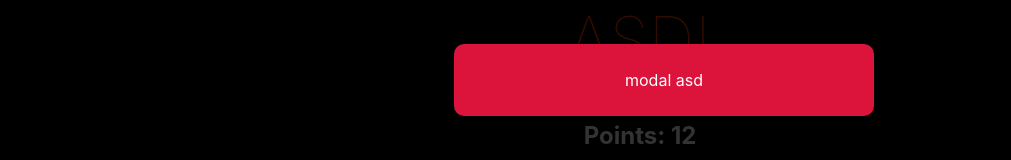
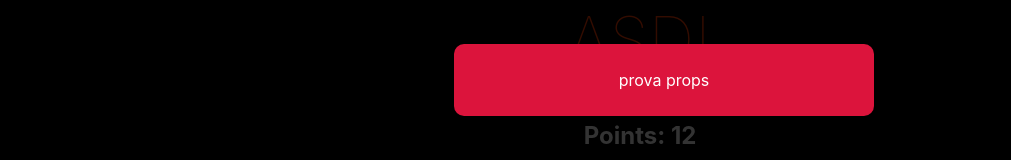
Before and after one commit to SimoneTedesco/launch-countdown-timer-main, a Svelte app: page / in a window 1280 px wide. Shown: the part 256-416 px from the top of the page, without its empty margins (0-1011 px from the left). Built offline with nearby package versions, Linux system fonts and the light colour scheme.

Commit message:
props + default

```diff
--- a/src/App.svelte
+++ b/src/App.svelte
@@ -35,7 +35,7 @@
 
 <Navbar />
 <main>
-  <Modal />
+  <Modal msg="prova props" />
   {#if players.length !== 5}
     <AddPlayer on:addplayer={addPlayer} />
   {/if}
--- a/src/Modal.svelte
+++ b/src/Modal.svelte
@@ -1,4 +1,6 @@
 <script>
+  // uso export per variabili che arrivano dall'esterno
+  export let msg = "default msg";
   let showModal = true;
   let isPromo = true;
 </script>
@@ -29,7 +31,7 @@
 <!-- class:promo aggiunge la classe "promo" condizionalmente -->
 <div class="backdrop">
   <div class="modal" class:promo={isPromo}>
-    <p>modal asd </p>
+    <p>{msg || "asdasd"} </p>
   </div>
 </div>
 {/if}
```
